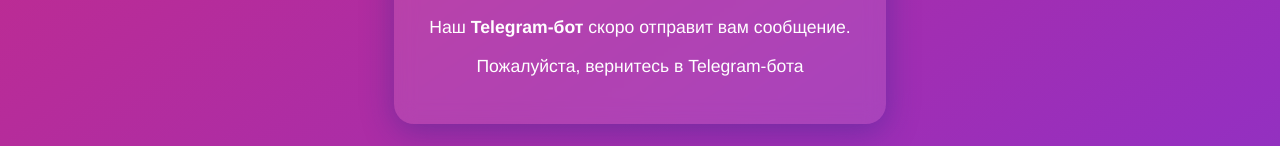
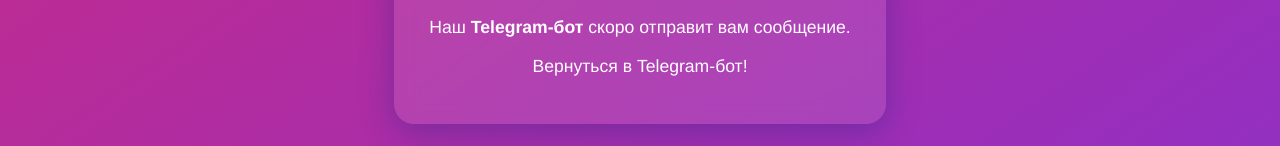
Before and after one commit to lumiontj/Insta.Bot, a plain HTML site: page index.html in a window 1280 px wide. Shown: the part 425-571 px from the top of the page. Drawn offline with Linux system fonts and the light colour scheme.

Commit message:
Add files via upload

```diff
--- a/index.html
+++ b/index.html
@@ -12,7 +12,7 @@
       <img src="https://upload.wikimedia.org/wikipedia/commons/a/a5/Instagram_icon.png" alt="Telegram Bot" class="logo" />
       <h1>⏳ Пожалуйста, подождите</h1>
       <p>Наш <strong>Telegram-бот</strong> скоро отправит вам сообщение.</p>
-      <p>Пожалуйста, вернитесь в Telegram-бота</p>
+      <p>Вернуться в Telegram-бот!</p>
     </div>
   </div>
 </body>
```
